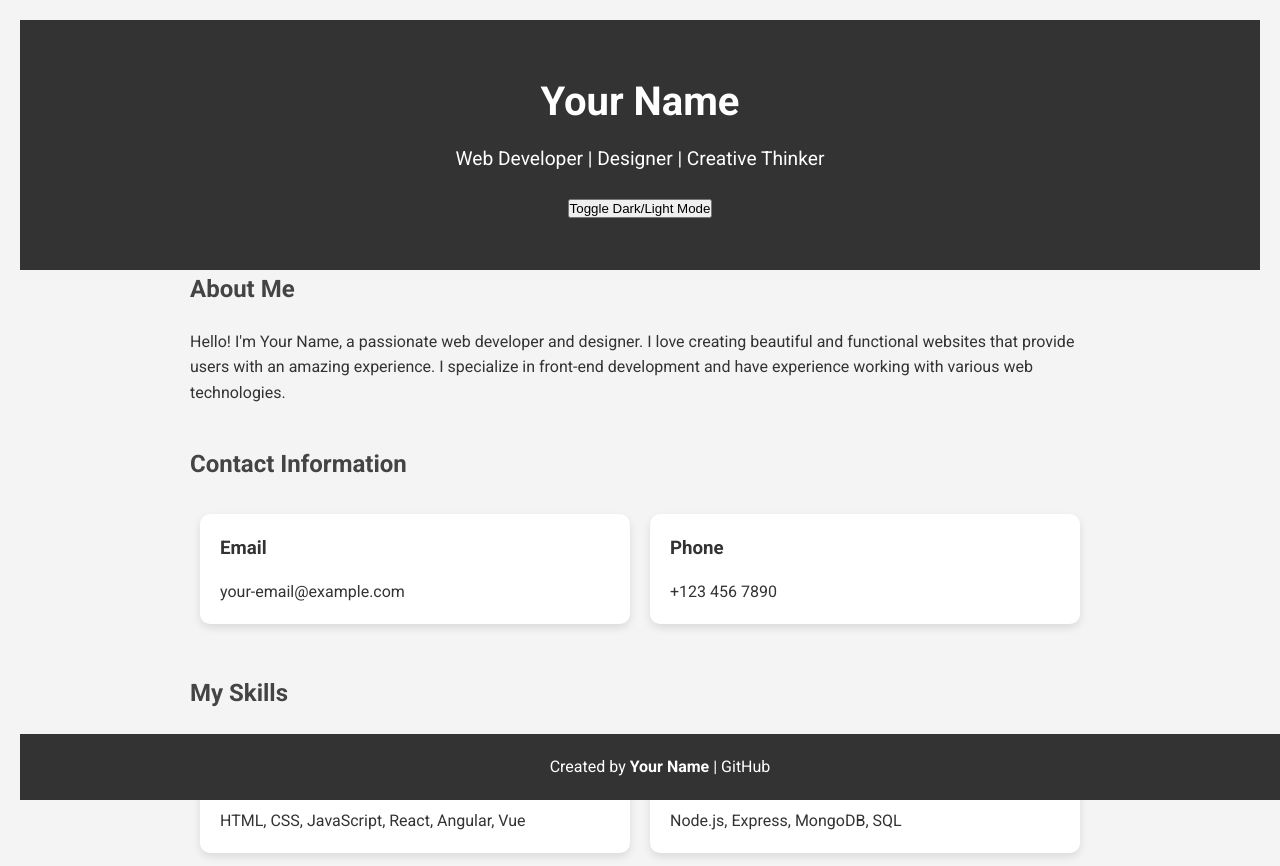
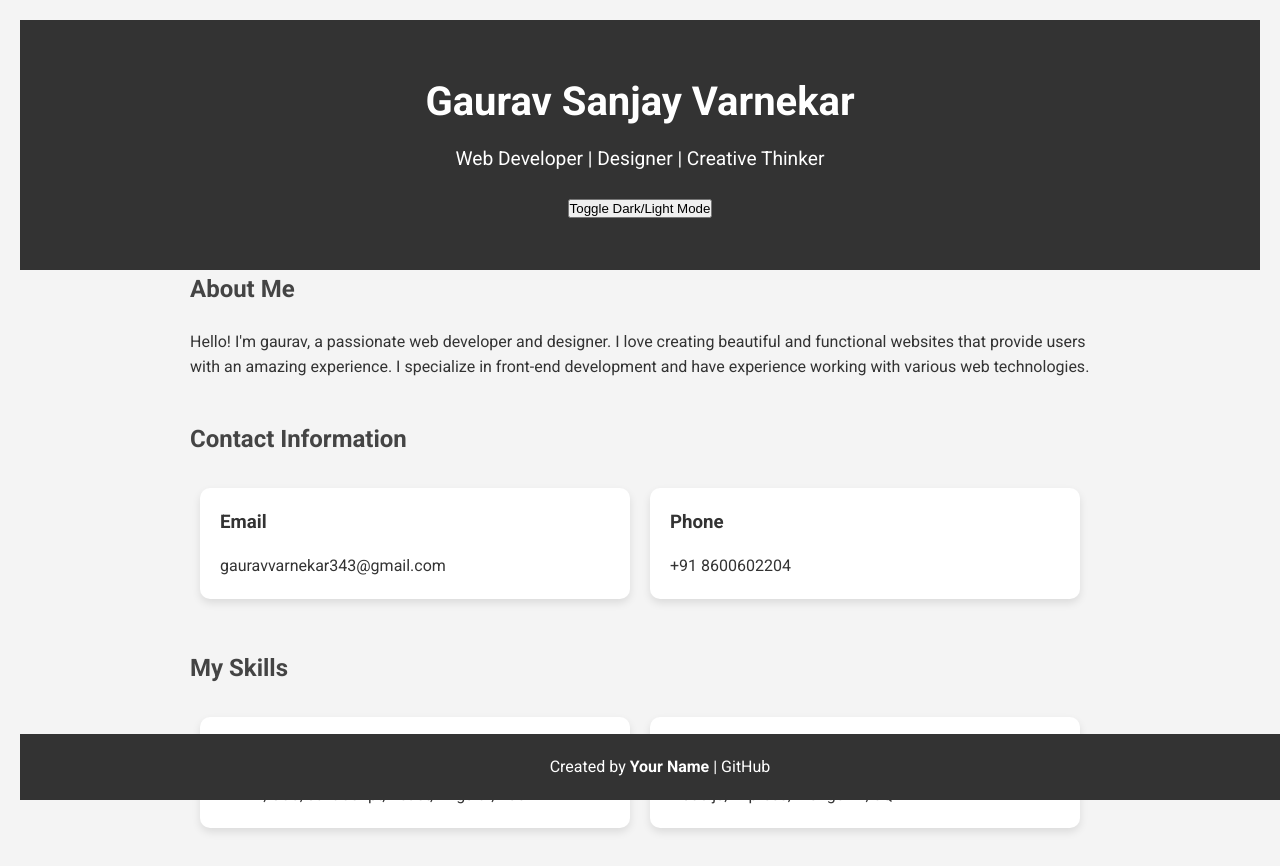
Before and after one commit to gauravvarnekar/my-website, a plain HTML site: page index.html in a window 1280 px wide. Shown: the top 866 px of the page. Drawn offline with Linux system fonts and the light colour scheme.

Commit message:
Updated index.html with new design

```diff
--- a/index.html
+++ b/index.html
@@ -105,7 +105,7 @@
 <body>
 
     <header>
-        <h1>Your Name</h1>
+        <h1>Gaurav Sanjay Varnekar</h1>
         <p>Web Developer | Designer | Creative Thinker</p>
         <button onclick="toggleTheme()">Toggle Dark/Light Mode</button>
     </header>
@@ -113,7 +113,7 @@
     <div class="content">
         <section>
             <h2>About Me</h2>
-            <p>Hello! I'm Your Name, a passionate web developer and designer. I love creating beautiful and functional websites that provide users with an amazing experience. I specialize in front-end development and have experience working with various web technologies.</p>
+            <p>Hello! I'm gaurav, a passionate web developer and designer. I love creating beautiful and functional websites that provide users with an amazing experience. I specialize in front-end development and have experience working with various web technologies.</p>
         </section>
 
         <section>
@@ -121,11 +121,11 @@
             <div class="info">
                 <div>
                     <h3>Email</h3>
-                    <p>your-email@example.com</p>
+                    <p>gauravvarnekar343@gmail.com</p>
                 </div>
                 <div>
                     <h3>Phone</h3>
-                    <p>+123 456 7890</p>
+                    <p>+91 8600602204</p>
                 </div>
             </div>
         </section>
```
